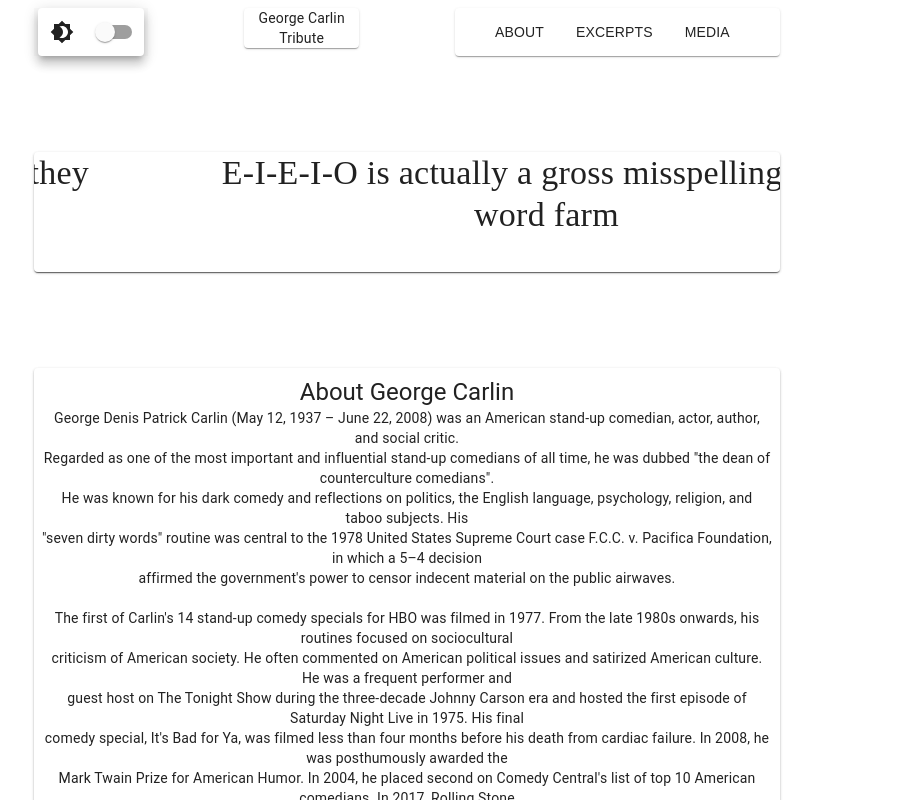
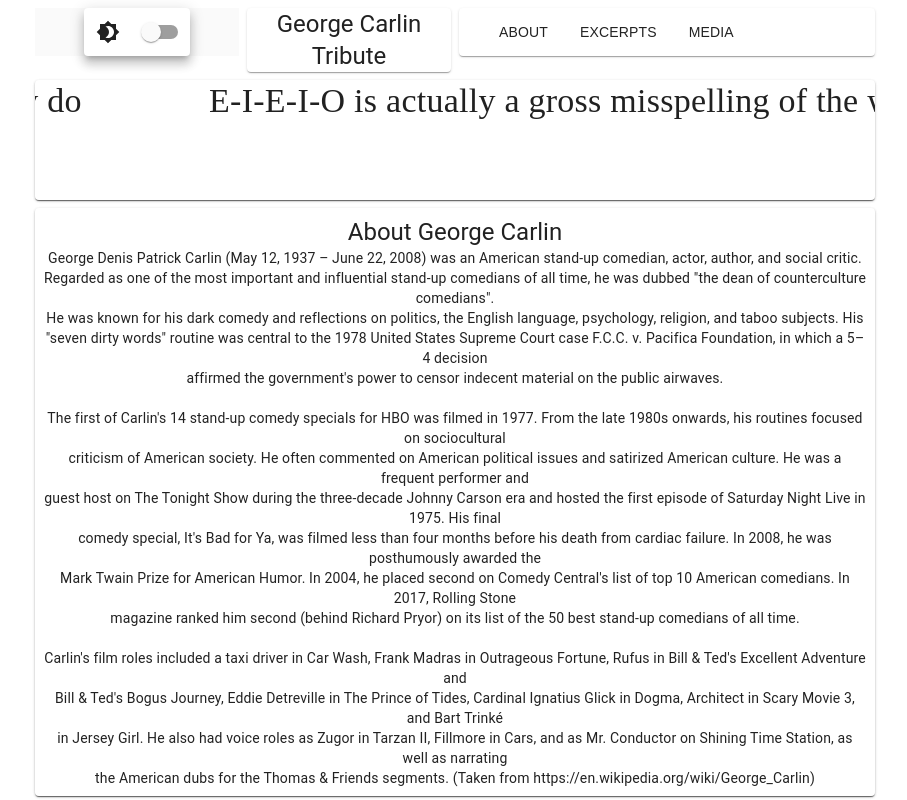
Before and after one commit to Ryanwfile/carlin-tribute, a React (Create React App) app in the folder carlin-website/: page / in a window 1280 px wide. Shown: the top 800 px of the page, without its empty margins (185-1092 px from the left). Built offline with nearby package versions, Linux system fonts and the light colour scheme; a web font is replaced by a local one.

Commit message:
more style updates

```diff
--- a/carlin-website/src/App.js
+++ b/carlin-website/src/App.js
@@ -12,6 +12,7 @@
 import Media from "./components/Media/Media";
 import "./App.module.css";
 import CarouselCustom from "./components/CarouselCustom/CarouselCustom";
+import { Typography } from "@mui/material";
 // import Bio from "./components/Bio/Bio";
 
 const Item = styled(Paper)(({ theme }) => ({
@@ -34,15 +35,17 @@
     <ThemeProvider theme={myTheme}>
       <Router>
         <Box sx={{ flexGrow: 1 }}>
-          <Grid container spacing={12} justifyContent="center">
+          <Grid container spacing={1} justifyContent="center">
             <Grid item xs={2}>
               <ToggleTheme
                 isDarkTheme={toggleDark}
                 settoggleDark={settoggleDark}
               />
             </Grid>
-            <Grid item xs={2}>
-              <Item>George Carlin Tribute</Item>
+            <Grid item xs={2} alignSelf="center">
+              <Item>
+                <Typography variant="h5">George Carlin Tribute</Typography>
+              </Item>
             </Grid>
             <Grid item xs={4}>
               <Item>
```
